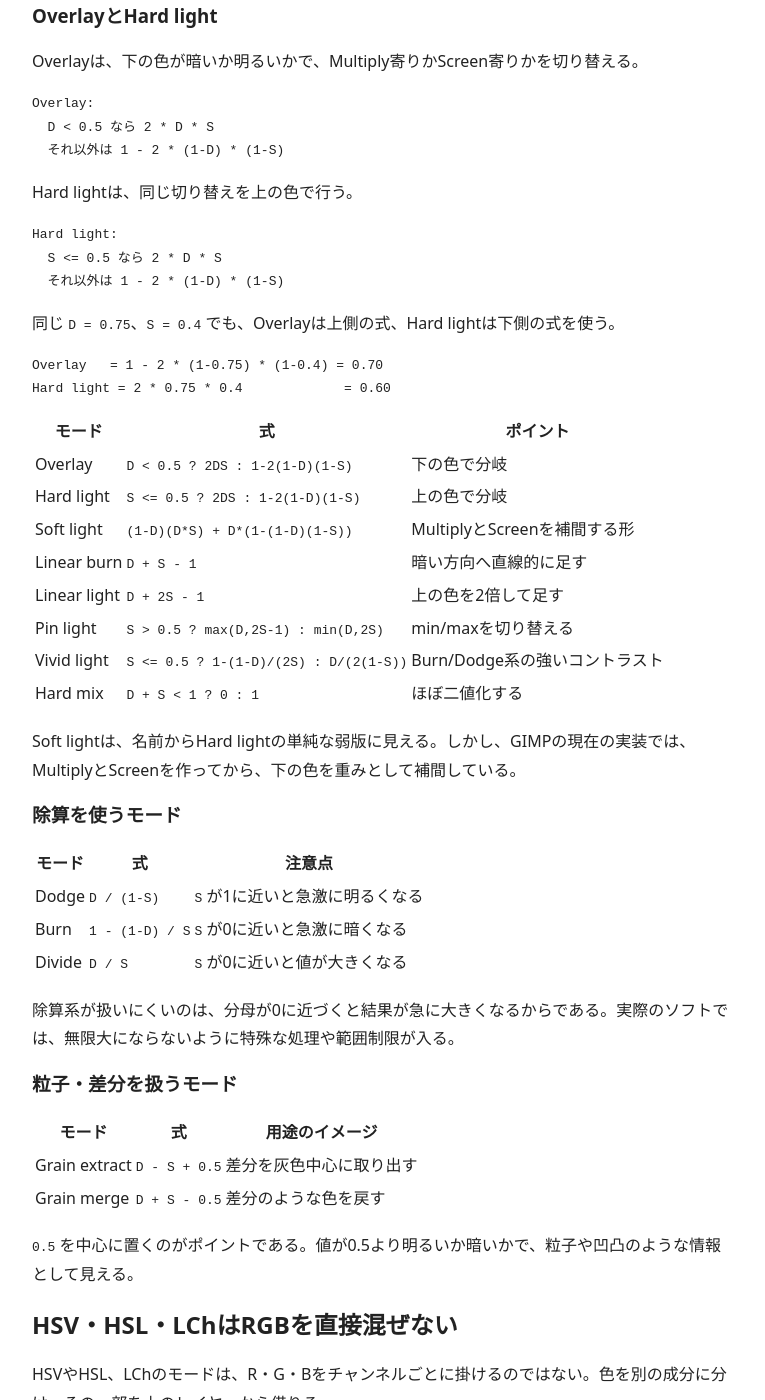
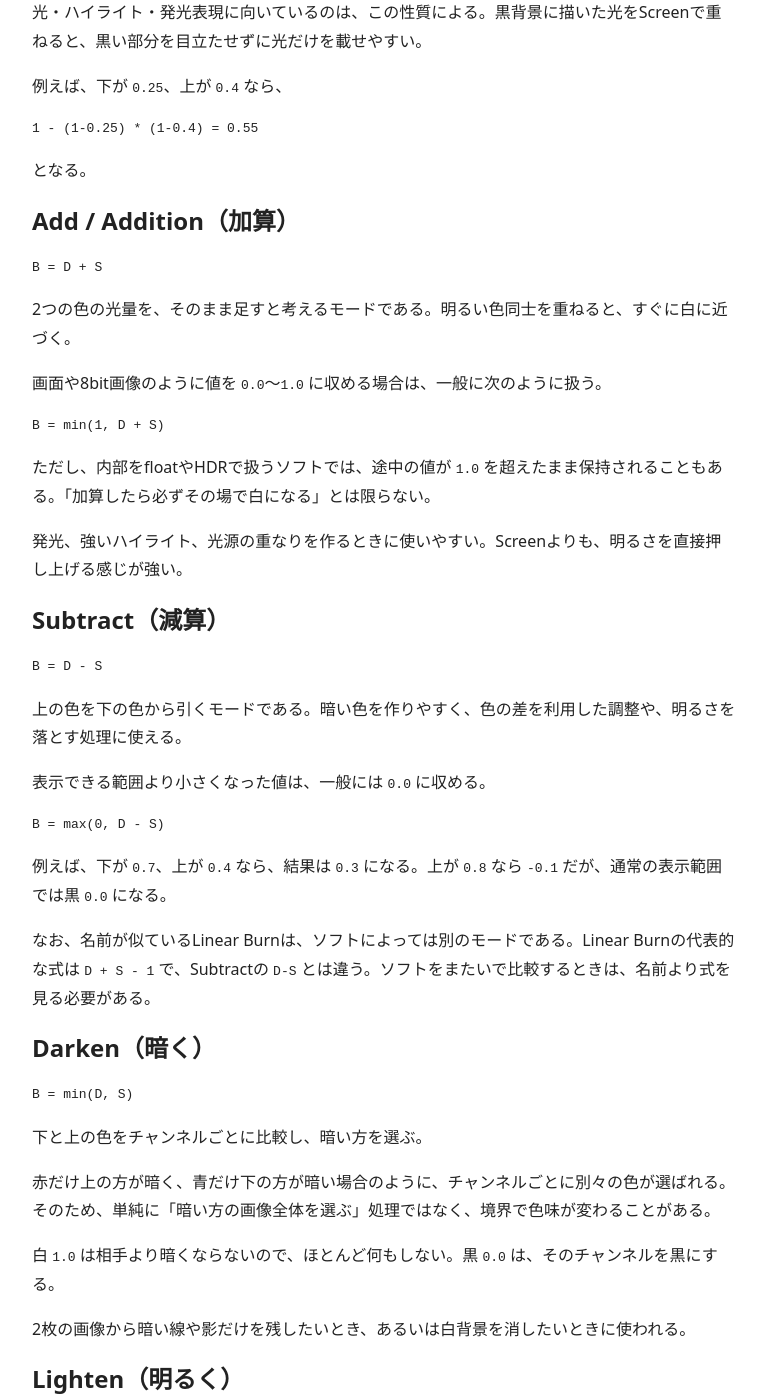
Before and after one commit to uota/uota.github.io, a Jekyll site: the page built from _posts/2026-08-30-gimp-layer-modes.md, in a window 1280 px wide and 1400 px high, scrolled down 3186 px. Shown: the whole window, without its empty margins (256-1021 px from the left). Built offline with Jekyll 4.4.1, drawn with Linux system fonts in a browser that asks for light colours; some of the changed text lies outside the part shown.

Commit message:
Refine article around common layer modes

````diff
--- a/_posts/2026-08-30-gimp-layer-modes.md
+++ b/_posts/2026-08-30-gimp-layer-modes.md
@@ -8,9 +8,9 @@ date: 2026-08-30
 
 でも、乗算は本当に何をしているのだろう。なぜ乗算は影に向いていて、スクリーンは光に向いているのだろう。オーバーレイは、何と何を重ねているのだろう。
 
-この記事では、普段使っているレイヤーモードを、できるだけ数式として眺めてみる。対象は、少し理系寄りの絵描き・クリエイター。実装者向けにソースコードを読み解くことが目的ではなく、「このモードは画素にこういう計算をしているのか」と分かることを目指す。
+この記事では、普段使っているレイヤーモードを、できるだけ数式として眺めてみる。対象は、少し理系寄りの絵描き・クリエイター。細かな実装を追いかけるのではなく、「このモードは画素にこういう計算をしているのか」と分かることを目指す。
 
-ペイントソフトによって、同じ名前のモードでも色空間やアルファの扱いが違うことがある。そこで、ここではソースが公開されていて処理を確認しやすいGIMPを具体例にした。GIMPがすべてのソフトの代表という意味ではない。
+ペイントソフトによって、同じ名前のモードでも細かい処理は違う。そこで、ここでは処理を確認しやすいGIMPをひとつの例にした。GIMPがすべてのソフトの代表という意味ではない。今回は、いろいろなソフトで名前や用途が比較的通じやすいモードに絞る。
 
 ## レイヤーモードは「上下の色から新しい色を作る関数」
 
@@ -38,7 +38,7 @@ RGBの各チャンネルを `0.0`〜`1.0` に正規化して考える。たと
 
 | モード | 計算 | 結果 |
 | --- | --- | ---: |
-| Addition | `0.25 + 0.4` | `0.65` |
+| Add | `0.25 + 0.4` | `0.65` |
 | Multiply | `0.25 * 0.4` | `0.10` |
 | Screen | `1 - (1-0.25)(1-0.4)` | `0.55` |
 | Overlay | `2 * 0.25 * 0.4` | `0.20` |
@@ -86,245 +86,213 @@ B     = f(D, S)
 
 一方、上のレイヤーが50%不透明なら、乗算で作った色をそのまま表示するのではなく、乗算結果と下の色の間を補間する。レイヤーの不透明度を下げると「乗算の濃さ」が変わるのはこのためである。
 
-## 代表的なレイヤーモードの数式一覧
+## Normal（通常）
 
-ここからの式の `B` は、モードが作る色である。透明度を含む最終結果ではない。完全不透明な2枚を重ねる場合は、そのまま結果の色になる。
-
-### 基本・明暗・差分
-
-| モード | 式 `B = f(D, S)` | どう見えるか |
-| --- | --- | --- |
-| Normal | `S` | 上の色をそのまま使う |
-| Addition | `D + S` | 光を足す。明るくなりやすい |
-| Subtract | `D - S` | 色を引く。暗くなりやすい |
-| Multiply | `D * S` | 両方が暗いほど暗くなる |
-| Screen | `1 - (1-D)(1-S)` | 反転してから乗算するので明るくなる |
-| Darken only | `min(D, S)` | チャンネルごとに暗い方を選ぶ |
-| Lighten only | `max(D, S)` | チャンネルごとに明るい方を選ぶ |
-| Difference | `abs(D - S)` | 2色の差を取り出す |
-| Exclusion | `D + S - 2DS` | Differenceに似ているが弱め |
-
-AdditionとMultiplyは、式だけ見るととても単純である。
+上のレイヤーを、そのまま下に重ねるモードである。
 
 ```text
-Addition: D + S
-Multiply: D * S
+B = S
 ```
 
-Additionは `1.0` を超えることがあり、Subtractは負になることがある。8bit画像では表示や保存のときに範囲外を切り詰めることが多いが、内部をfloatで扱うソフトでは、途中の計算結果がそのまま0〜1に収まるとは限らない。
+下のレイヤーが完全に不透明なら、上のレイヤーが100%不透明のときは上の色だけが見える。上が半透明なら、上の色と下の色の間になる。
 
-### スクリーンは「白を足す」のではなく「黒を減らす」
+「何もしない」ように見えるが、透明度を含めると、Normalはレイヤー合成の基準になる大事なモードである。ほかのモードも、最後はNormalに似たアルファ合成の仕組みと組み合わされる。
 
-Screenの式を展開すると、次のようにも書ける。
+## Multiply（乗算）
 
 ```text
-1 - (1-D)(1-S)
-= D + S - D*S
+B = D * S
 ```
+
+`0.0`〜`1.0` の範囲なら、結果は必ず入力の小さい方以下になる。白 `1.0` を掛けても相手の色がそのまま残り、黒 `0.0` を掛けると黒になる。
+
+この性質が、影・陰影・線画の色付けに向いている理由である。上のレイヤーに暗い色を置くほど、下の色を暗くする効果が強くなる。
+
+例えば、下が `0.8`、上が `0.5` なら、
+
+```text
+0.8 * 0.5 = 0.4
+```
+
+となる。上のレイヤーを50%不透明にすれば、最終的には `0.4` と `0.8` の間の値になる。
+
+## Screen（スクリーン）
+
+```text
+B = 1 - (1-D) * (1-S)
+```
+
+展開すると、
+
+```text
+B = D + S - D*S
+```
+
+とも書ける。
 
 黒 `0` を入れると、
 
 ```text
-1 - (1-D)(1-0) = D
+1 - (1-D) * (1-0) = D
 ```
 
-なので黒はほとんど何もしない。白 `1` を入れると、結果は `1` になる。白い光やハイライトを重ねる用途に向いているのは、この性質による。
+なので黒はほとんど何もしない。白 `1` を入れると、結果は `1` になる。Multiplyとは逆に、白い部分ほど下の色を明るくする。
 
-### OverlayとHard light
+光・ハイライト・発光表現に向いているのは、この性質による。黒背景に描いた光をScreenで重ねると、黒い部分を目立たせずに光だけを載せやすい。
+
+例えば、下が `0.25`、上が `0.4` なら、
+
+```text
+1 - (1-0.25) * (1-0.4) = 0.55
+```
+
+となる。
+
+## Add / Addition（加算）
+
+```text
+B = D + S
+```
+
+2つの色の光量を、そのまま足すと考えるモードである。明るい色同士を重ねると、すぐに白に近づく。
+
+画面や8bit画像のように値を `0.0`〜`1.0` に収める場合は、一般に次のように扱う。
+
+```text
+B = min(1, D + S)
+```
+
+ただし、内部をfloatやHDRで扱うソフトでは、途中の値が `1.0` を超えたまま保持されることもある。「加算したら必ずその場で白になる」とは限らない。
+
+発光、強いハイライト、光源の重なりを作るときに使いやすい。Screenよりも、明るさを直接押し上げる感じが強い。
+
+## Subtract（減算）
+
+```text
+B = D - S
+```
+
+上の色を下の色から引くモードである。暗い色を作りやすく、色の差を利用した調整や、明るさを落とす処理に使える。
+
+表示できる範囲より小さくなった値は、一般には `0.0` に収める。
+
+```text
+B = max(0, D - S)
+```
+
+例えば、下が `0.7`、上が `0.4` なら、結果は `0.3` になる。上が `0.8` なら `-0.1` だが、通常の表示範囲では黒 `0.0` になる。
+
+なお、名前が似ているLinear Burnは、ソフトによっては別のモードである。Linear Burnの代表的な式は `D + S - 1` で、Subtractの `D-S` とは違う。ソフトをまたいで比較するときは、名前より式を見る必要がある。
+
+## Darken（暗く）
+
+```text
+B = min(D, S)
+```
+
+下と上の色をチャンネルごとに比較し、暗い方を選ぶ。
+
+赤だけ上の方が暗く、青だけ下の方が暗い場合のように、チャンネルごとに別々の色が選ばれる。そのため、単純に「暗い方の画像全体を選ぶ」処理ではなく、境界で色味が変わることがある。
+
+白 `1.0` は相手より暗くならないので、ほとんど何もしない。黒 `0.0` は、そのチャンネルを黒にする。
+
+2枚の画像から暗い線や影だけを残したいとき、あるいは白背景を消したいときに使われる。
+
+## Lighten（明るく）
+
+```text
+B = max(D, S)
+```
+
+Darkenの反対で、チャンネルごとに明るい方を選ぶ。
+
+黒 `0.0` は相手より明るくならないので、ほとんど何もしない。白 `1.0` は、そのチャンネルを白にする。
+
+暗い背景を目立たせずに、明るい線や光だけを重ねたいときに使える。ただし、Darkenと同じくチャンネル単位の比較なので、画像全体の明るさだけを比較しているわけではない。
+
+## Overlay（オーバーレイ）
 
 Overlayは、下の色が暗いか明るいかで、Multiply寄りかScreen寄りかを切り替える。
 
 ```text
-Overlay:
-  D < 0.5 なら 2 * D * S
-  それ以外は 1 - 2 * (1-D) * (1-S)
+B = 2 * D * S                         (D < 0.5)
+B = 1 - 2 * (1-D) * (1-S)             (D >= 0.5)
 ```
 
-Hard lightは、同じ切り替えを上の色で行う。
+暗い下地ではMultiplyのように暗くなり、明るい下地ではScreenのように明るくなる。中間の `0.5` 付近を基準にコントラストを強める、と考えるとよい。
+
+例えば `D = 0.75`、`S = 0.4` なら、下の色が明るいのでScreen側を使う。
 
 ```text
-Hard light:
-  S <= 0.5 なら 2 * D * S
-  それ以外は 1 - 2 * (1-D) * (1-S)
+1 - 2 * (1-0.75) * (1-0.4) = 0.70
 ```
 
-同じ `D = 0.75`、`S = 0.4` でも、Overlayは上側の式、Hard lightは下側の式を使う。
+`D = 0.25` ならMultiply側になり、
 
 ```text
-Overlay   = 1 - 2 * (1-0.75) * (1-0.4) = 0.70
-Hard light = 2 * 0.75 * 0.4             = 0.60
+2 * 0.25 * 0.4 = 0.20
 ```
 
-| モード | 式 | ポイント |
-| --- | --- | --- |
-| Overlay | `D < 0.5 ? 2DS : 1-2(1-D)(1-S)` | 下の色で分岐 |
-| Hard light | `S <= 0.5 ? 2DS : 1-2(1-D)(1-S)` | 上の色で分岐 |
-| Soft light | `(1-D)(D*S) + D*(1-(1-D)(1-S))` | MultiplyとScreenを補間する形 |
-| Linear burn | `D + S - 1` | 暗い方向へ直線的に足す |
-| Linear light | `D + 2S - 1` | 上の色を2倍して足す |
-| Pin light | `S > 0.5 ? max(D,2S-1) : min(D,2S)` | min/maxを切り替える |
-| Vivid light | `S <= 0.5 ? 1-(1-D)/(2S) : D/(2(1-S))` | Burn/Dodge系の強いコントラスト |
-| Hard mix | `D + S < 1 ? 0 : 1` | ほぼ二値化する |
+となる。
 
-Soft lightは、名前からHard lightの単純な弱版に見える。しかし、GIMPの現在の実装では、MultiplyとScreenを作ってから、下の色を重みとして補間している。
+陰影を強めたり、テクスチャを下の明暗に沿わせたり、全体のコントラストを出したりする用途でよく使われる。上のレイヤーを50%グレーにすると、理想化した式では下の色をほぼ変えない。
 
-### 除算を使うモード
-
-| モード | 式 | 注意点 |
-| --- | --- | --- |
-| Dodge | `D / (1-S)` | `S` が1に近いと急激に明るくなる |
-| Burn | `1 - (1-D) / S` | `S` が0に近いと急激に暗くなる |
-| Divide | `D / S` | `S` が0に近いと値が大きくなる |
-
-除算系が扱いにくいのは、分母が0に近づくと結果が急に大きくなるからである。実際のソフトでは、無限大にならないように特殊な処理や範囲制限が入る。
-
-### 粒子・差分を扱うモード
-
-| モード | 式 | 用途のイメージ |
-| --- | --- | --- |
-| Grain extract | `D - S + 0.5` | 差分を灰色中心に取り出す |
-| Grain merge | `D + S - 0.5` | 差分のような色を戻す |
-
-`0.5` を中心に置くのがポイントである。値が0.5より明るいか暗いかで、粒子や凹凸のような情報として見える。
-
-## HSV・HSL・LChはRGBを直接混ぜない
-
-HSVやHSL、LChのモードは、R・G・Bをチャンネルごとに掛けるのではない。色を別の成分に分け、その一部を上のレイヤーから借りる。
-
-| モード | 上のレイヤーから借りるもの | 下のレイヤーから残すもの |
-| --- | --- | --- |
-| HSV Hue | 色相 | 彩度・明度 |
-| HSV Saturation | 彩度 | 色相・明度 |
-| HSL Color | 色相・彩度 | 明度 |
-| HSV Value | 明度 | 色相・彩度 |
-| LCh Hue | 色相 | 明度・彩度に相当するChroma |
-| LCh Chroma | Chroma | 明度・色相 |
-| LCh Color | 色相・Chroma | 明度 |
-| LCh Lightness | 明度 | 色相・Chroma |
-
-たとえばHSV Hueは「上のレイヤーの色相」と「下のレイヤーの彩度・明度」を組み合わせる。上が無彩色だと色相を取り出せないので、下の色相を残す。
-
-LChは、Lightness・Chroma・Hueの略で、CIELABから数学的に作られた色空間である。GIMPのコードでは、Labの `L`, `a`, `b` を使い、`a,b` 平面を極座標として扱っている。
+## Difference（差の絶対値）
 
 ```text
-Chroma = sqrt(a*a + b*b)
-Hue    = atan2(b, a)
+B = abs(D - S)
 ```
 
-「色味だけ変える」モードでも、実際にはこのように色の表現を変換してから一部の成分を交換している。[GIMP公式マニュアルのHSV説明](https://docs.gimp.org/3.0/en/layer-mode-group-hsv.html) [LCh説明](https://docs.gimp.org/3.0/en/layer-mode-group-lch.html)
+下と上の色の差を、絶対値にして取り出す。順番を入れ替えても結果は同じである。
 
-## 同じ式でも、色空間が違えば見え方が変わる
+同じ色同士なら、
 
-ここは、モードを数式だけで理解すると見落としやすい。
+```text
+abs(D - D) = 0
+```
 
-たとえばOverlayの境界は `0.5` である。しかし、その `0.5` がlinear RGBの値なのか、知覚的なRGBの値なのかで、実際の明るさは違う。
+なので黒になる。白 `1.0` を重ねると、
 
-GIMP 3の現在の設定を例にすると、モードごとにblendする色空間が異なる。
+```text
+abs(D - 1) = 1 - D
+```
 
-| モードの例 | GIMPでのblend空間の例 |
-| --- | --- |
-| Multiply, Addition | RGB linear |
-| Screen, Overlay, Difference | RGB perceptual |
-| HSV Hue/Saturation/Value, HSL Color | RGB non-linear |
-| LCh Hue/Chroma/Color/Lightness | Lab |
+となり、色が反転する。
 
-だから、同じ `D`、`S`、同じ式でも、どの色空間の数値に対して計算するかで結果の見た目が変わる。ソフトをまたいだ比較で「同じOverlayなのに少し違う」と感じる理由の一つである。
+2枚の画像の位置合わせ、塗り残しや差分の確認、色の比較に便利なモードである。見た目をきれいにするためだけでなく、「どこが違うか」を見つけるためのモードとして考えると分かりやすい。
 
-## アルファがあると、モードの性格がもっと見えてくる
+## 半透明のレイヤーでは、式の結果をさらに混ぜる
 
-上のレイヤーが半透明の場合、モードが作った色 `B` と下の色 `D` を、その不透明度に応じて混ぜる。
+ここまでの式は、上下のレイヤーが完全に不透明な場合の見え方である。上のレイヤーが半透明なら、モードが作った色 `B` と下の色 `D` の間を補間する。
 
-下のレイヤーが完全に不透明なら、考え方は次のように簡略化できる。
+下のレイヤーが完全に不透明なら、概念的には次のようになる。
 
 ```text
 最終色 = αS' * B + (1 - αS') * D
 ```
 
-たとえば半透明の黒をMultiplyで重ねると、黒一色になるのではなく、下の色を暗くする方向へ少しだけ動く。半透明の白をScreenで重ねると、白一色になるのではなく、下の色を明るくする方向へ少しだけ動く。
+例えば、半透明の黒をMultiplyで重ねても、黒一色にはならない。下の色を黒に近づけるだけである。半透明の白をScreenで重ねても、白一色ではなく、下の色を白に近づける。
 
-一方、透明な部分の外側まで結果を表示するかどうかは、ソフトの合成方式にも関係する。GIMPでは、色の計算と別に、下のレイヤーの範囲に結果を制限する方式などがある。
+この「モードの式」と「透明度による補間」を分けて考えると、レイヤーの不透明度を下げたときの挙動を予想しやすい。
 
-## GIMPは、ここでいう処理の具体例
+## ソフトによる違いはどこに出るのか
 
-ここまでの一般的な説明を、GIMPのソースコードで確かめてみる。
+この記事ではGIMPを具体例にしたが、他のペイントソフトで完全に同じ結果になるとは限らない。モードの名前が同じでも、細かい実装や表示のされ方が違うことはある。
 
-GIMPでは、現在のレイヤーモードの情報が [`gimp-layer-modes.c`](https://github.com/GNOME/gimp/blob/84e6bf980eeca78bb88d211e97d07f7471daabb4/app/operations/layer-modes/gimp-layer-modes.c) に登録され、色の計算が [`gimpoperationlayermode-blend.c`](https://github.com/GNOME/gimp/blob/84e6bf980eeca78bb88d211e97d07f7471daabb4/app/operations/layer-modes/gimpoperationlayermode-blend.c) に書かれている。
-
-Multiplyは、ほとんどそのまま次の一行である。
-
-```c
-comp[c] = in[c] * layer[c];
-```
-
-[GIMPのMultiply実装](https://github.com/GNOME/gimp/blob/84e6bf980eeca78bb88d211e97d07f7471daabb4/app/operations/layer-modes/gimpoperationlayermode-blend.c#L1012-L1039)
-
-Overlayも、数式と同じ分岐になっている。
-
-```c
-if (in[c] < 0.5f)
-  val = 2.0f * in[c] * layer[c];
-else
-  val = 1.0f - 2.0f * (1.0f - layer[c]) * (1.0f - in[c]);
-```
-
-[GIMPのOverlay実装](https://github.com/GNOME/gimp/blob/84e6bf980eeca78bb88d211e97d07f7471daabb4/app/operations/layer-modes/gimpoperationlayermode-blend.c#L1041-L1076)
-
-ただし、GIMPの処理はこの式で終わらない。色を作った後、アルファ・不透明度・マスクを使って最終画素にする。[GIMPの合成処理](https://github.com/GNOME/gimp/blob/84e6bf980eeca78bb88d211e97d07f7471daabb4/app/operations/layer-modes/gimpoperationlayermode.c#L662-L845)
-
-GIMP 3の実装を具体例にしたのは、こうした「感覚的な説明」と「実際の計算」を同じソースで照合できるからである。他のペイントソフトの挙動を調べるときも、まずは同じ名前の式、色空間、アルファ処理の3つを確認するとよい。
-
-## DissolveやEraseは、色の計算だけでは説明できない
-
-すべてのモードが、RGBの数式だけで表せるわけではない。
-
-| モード | 何をしているか |
-| --- | --- |
-| Dissolve | 乱数で画素を上か下に振り分け、半透明部分を粒状にする |
-| Color Erase | 上下の色の差から、下の色をどれだけ透明にするか決める |
-| Erase | 上の有効アルファで、下のアルファを減らす |
-| Merge | 上下の不透明度を、重複分に配慮して合成する |
-| Split | 上下の不透明度の差を取り、重なった部分を透明にする |
-| Pass through | グループ内部を、下のレイヤーと一緒に合成する指示 |
-
-Dissolveが「50%の色を作る」のではなく、画素ごとに上か下を選んでいるのは面白いところである。見た目は半透明でも、拡大すると粒の集まりとして現れる。
-
-## Legacy modeには注意する
-
-GIMP 2.10以降、レイヤーモードは変更され、古いファイルとの互換性のためにLegacy modeも残されている。公式マニュアルでも、古いGIMPで作られた画像や他形式との互換性のために使われるものとして説明されている。[GIMP公式マニュアル：Legacy Layer Modes](https://docs.gimp.org/3.0/en/gimp-concepts-layer-modes-legacy.html)
-
-そのため、次の二つは同じとは限らない。
-
-```text
-Overlay
-Overlay (legacy)
-```
-
-LegacyのOverlayは、歴史的なバグのため実質的にSoft lightと同じ式になっていると公式マニュアルに記載されている。これはGIMP固有の歴史であり、他のソフトにそのまま当てはめることはできない。
-
-## 絵を描くとき、数式をどう使うか
-
-モード名を丸暗記する代わりに、「上のレイヤーから何を借りたいか」で考えると選びやすい。
-
-- 影を下の色に沿わせたい → Multiply。上の色が黒に近いほど強く効く
-- 光を足したい → Screen。黒はほぼ何もしない
-- 上下の差を見たい → Difference。位置合わせや色の比較にも使える
-- 下の明暗に応じてコントラストを付けたい → Overlay
-- 色相だけ、明度だけを変えたい → HSV/HSL/LCh系
-- 強い光や焼き込みを作りたい → Dodge/Burn。ただし0付近・1付近で変化が急になる
-- 粒状感や凹凸感を取り出したい → Grain系
-
-重要なのは、モードの名前が「結果」を直接表しているのではなく、上下の値に対する関数の性格を表していることだ。だから、同じMultiplyでも、上に置く色が白なのか黒なのか、半透明なのか、どの色空間で計算するのかで、見え方は変わる。
+それでも、Multiplyは「上下を掛ける」、Screenは「反転して掛けて戻す」、Overlayは「下の明暗で分岐する」という中心部分は、いろいろなソフトを理解するときの共通の足場になる。ここでは、その共通部分をつかむことを優先した。
 
 ## まとめ
 
 レイヤーモードは、魔法のフィルターというより、画素ごとに同じ計算を繰り返す仕組みである。
 
-- Multiplyは `D*S`
-- Screenは `1-(1-D)(1-S)`
-- Overlayは、下の色を境にMultiplyとScreenを切り替える
-- Dodge・Burn・Divideは除算なので、端の値で急に変化する
-- HSV・HSL・LChは、RGBを直接混ぜず、色の成分を入れ替える
-- 透明度があると、モードの色 `B` をさらにアルファ合成する
-- ソフトによって、色空間・アルファ処理・Legacy対応が異なる
+- Normalは上の色をそのまま重ねる
+- Multiplyは `D*S`。暗い色や影に向く
+- Screenは `1-(1-D)(1-S)`。明るい色や光に向く
+- Addは `D+S`。光量を直接足す
+- Subtractは `D-S`。色や明るさを引く
+- DarkenとLightenは、チャンネルごとに暗い方・明るい方を選ぶ
+- Overlayは、下の明暗に応じてMultiplyとScreenを切り替える
+- Differenceは `abs(D-S)`。2枚の差を見つける
+- 半透明の場合は、モードの結果をさらにアルファ合成する
 
-「このモードは何となくこういう効果」という経験に、ひとつ数式を添えるだけで、レイヤーの挙動を予測しやすくなる。数式を全部覚える必要はない。まずは、乗算は暗い値を強める、スクリーンは明るい値を強める、オーバーレイは下の明暗で分岐する、というところから始めればよい。
+数式を全部覚える必要はない。まずは「何を足すのか」「何を掛けるのか」「どちらの色を基準に分岐するのか」を見るだけでも、レイヤーモードの挙動はかなり予想できるようになる。
````
